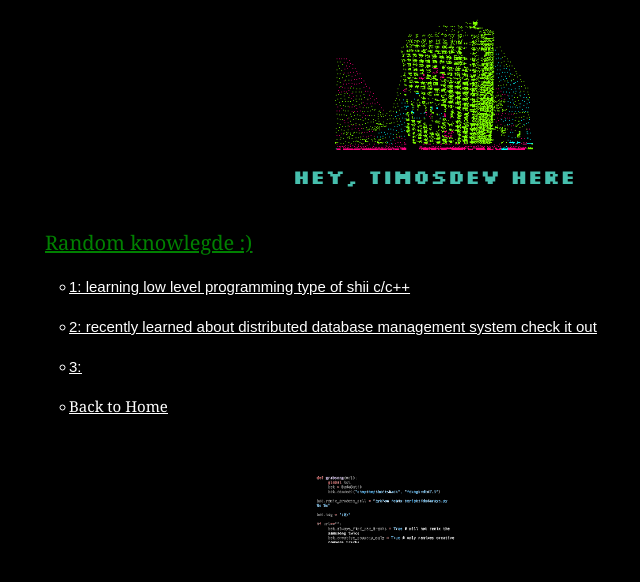
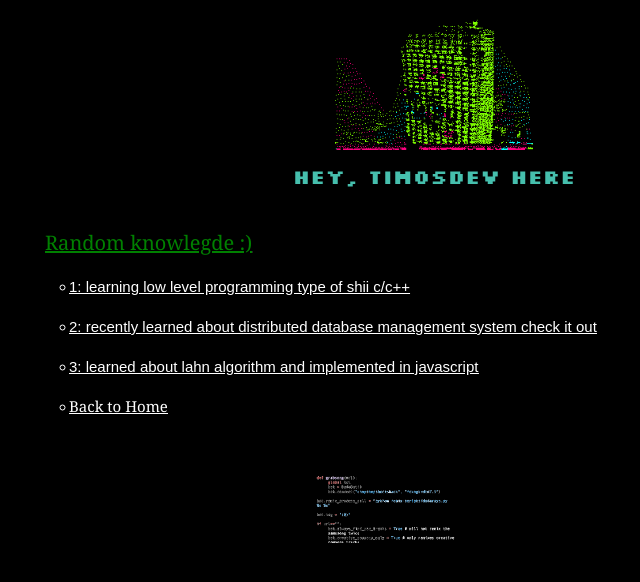
Before and after one commit to Timosdev99/timosdev-blog, a React (Create React App) app: page /Knowlegde in a window 1280 px wide. Shown: the top 582 px of the page, without its empty margins (206-846 px from the left). Built offline with nearby package versions, Linux system fonts and the light colour scheme.

Commit message:
commited

```diff
--- a/src/random-knowlegde.jsx
+++ b/src/random-knowlegde.jsx
@@ -25,7 +25,7 @@ function Knowlegde() {
               </li>
               <br />
               <li>
-                <a  className="projects2"> 3:</a>
+                <a  className="projects2" href="https://github.com/Timosdev99/luhn-algorithm"> 3: learned about lahn algorithm and implemented in javascript</a>
               </li>
             </ul>
 
```
